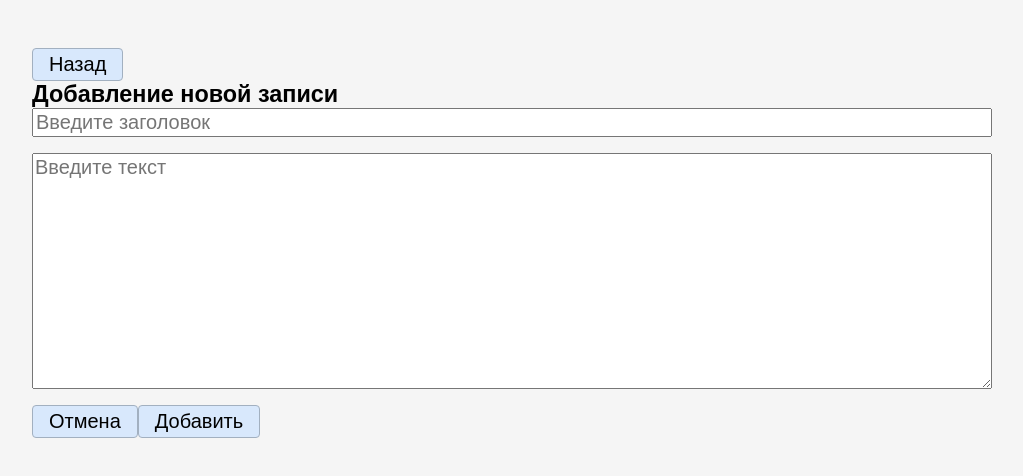
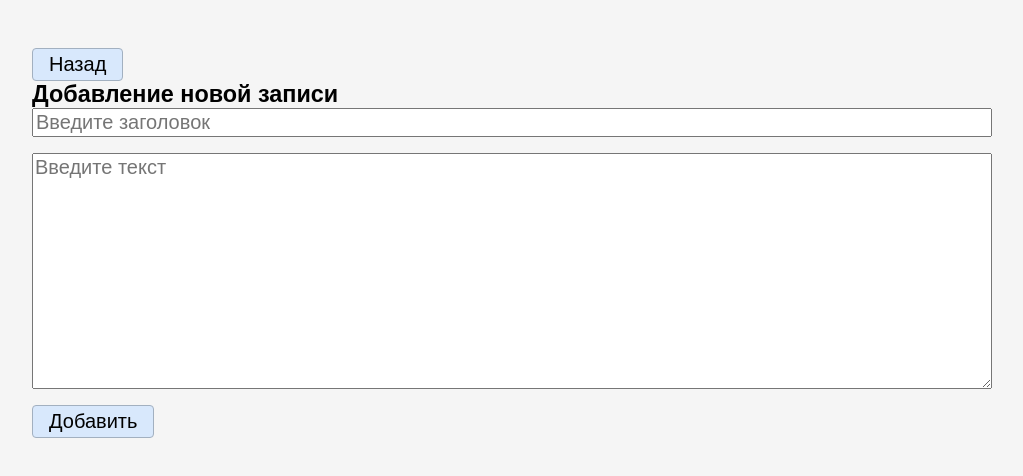
Before and after one commit to JazzmanDV/u-test-task, a React (Vite) app: page /posts/add in a window 1280 px wide. Shown: the top 476 px of the page, without its empty margins (128-1151 px from the left). Built offline with nearby package versions, Linux system fonts and the light colour scheme.

Commit message:
Убрана лишняя кнопка "Отмена"

```diff
--- a/src/components/AddNewPostForm/AddNewPostForm.jsx
+++ b/src/components/AddNewPostForm/AddNewPostForm.jsx
@@ -1,6 +1,6 @@
 import React, { useRef } from "react";
 import { observer } from "mobx-react-lite";
-import { Link, useNavigate } from "react-router-dom";
+import { useNavigate } from "react-router-dom";
 
 import postsStore from "../../store/postsStore.js";
 import Button from "../../components/Button/Button";
@@ -21,14 +21,8 @@ const AddNewPostForm = observer(() => {
         }
 
         postsStore.add(title, content);
-        navigate("posts", { replace: true });
+        navigate("/posts", { replace: true });
     };
-
-    const LeftButton = () => (
-        <Link to="/posts">
-            <Button>Отмена</Button>
-        </Link>
-    );
 
     const RightButton = () => (
         <Button type="submit" onClick={handleAddButtonClick}>
@@ -41,7 +35,6 @@ const AddNewPostForm = observer(() => {
             formTitle={"Добавление новой записи"}
             titleInputRef={titleInputRef}
             contentInputRef={contentInputRef}
-            LeftButton={LeftButton}
             RightButton={RightButton}
         />
     );
--- a/src/components/EditPostForm/EditPostForm.jsx
+++ b/src/components/EditPostForm/EditPostForm.jsx
@@ -17,7 +17,7 @@ const EditPostForm = observer(({ post }) => {
 
         if (result) {
             postsStore.delete(post);
-            navigate("posts", { replace: true });
+            navigate("/posts", { replace: true });
         }
     };
 
@@ -30,7 +30,7 @@ const EditPostForm = observer(({ post }) => {
         }
 
         postsStore.update(post, title, content);
-        navigate("posts", { replace: true });
+        navigate("/posts", { replace: true });
     };
 
     const LeftButton = () => (
--- a/src/components/GenericPostForm/GenericPostForm.module.css
+++ b/src/components/GenericPostForm/GenericPostForm.module.css
@@ -20,3 +20,7 @@
     flex-wrap: wrap;
     gap: 1rem;
 }
+
+.buttons-wrapper > *:only-child {
+    margin-left: auto;
+}
```
